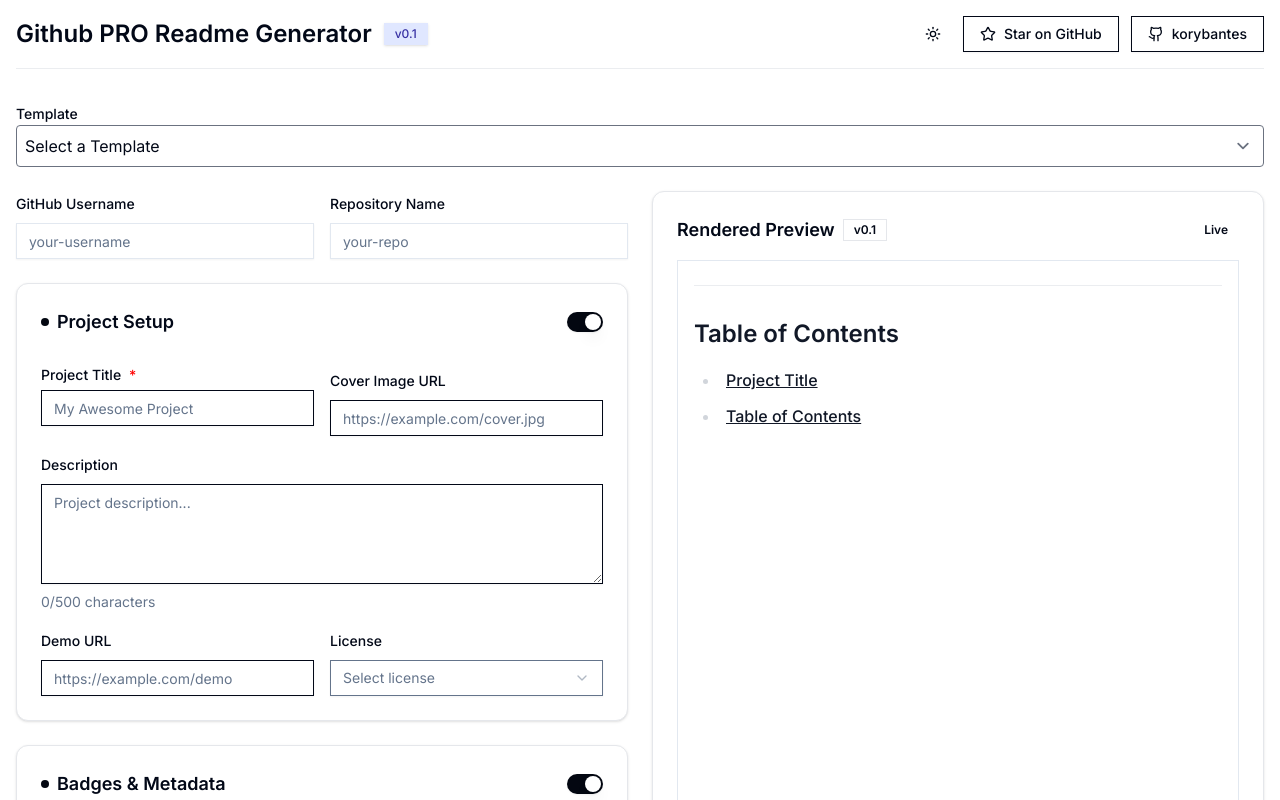
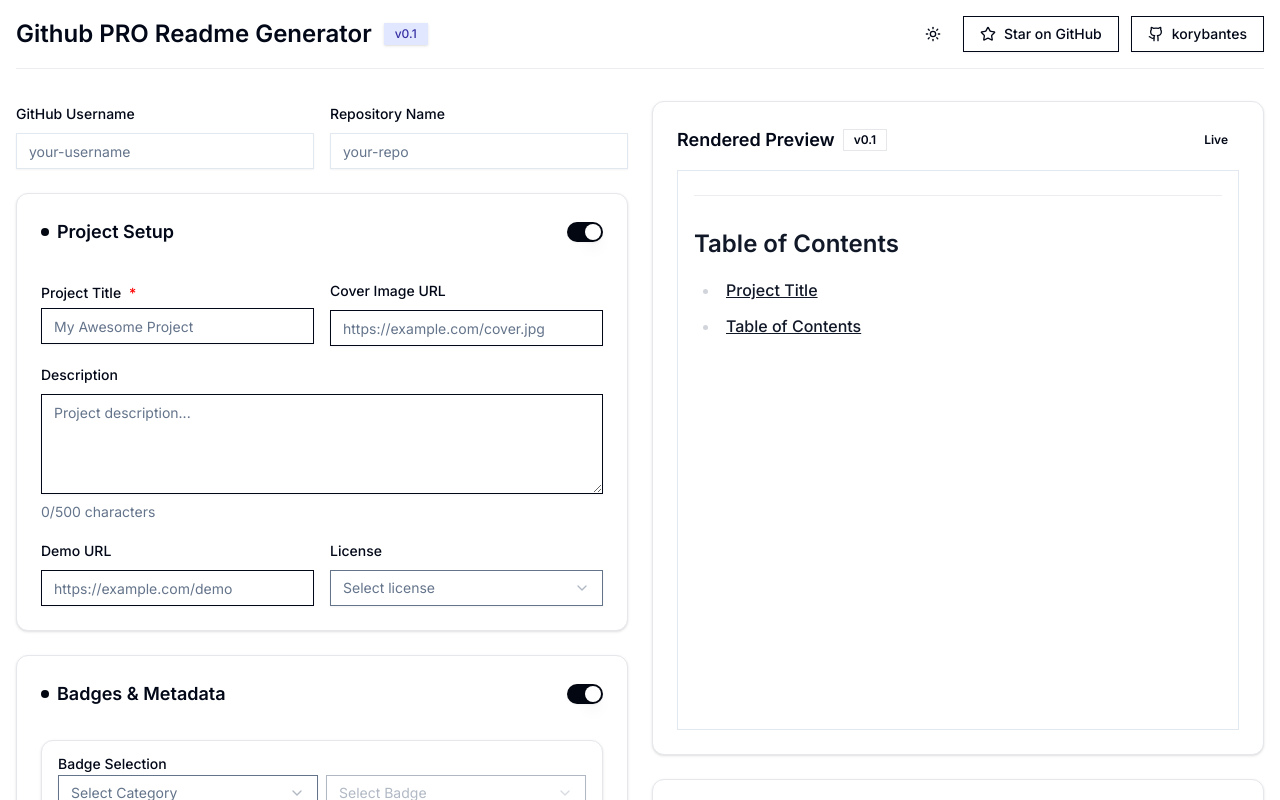
Before and after one commit to korybantes/github-pro-readme-generator, a Next.js app: page / in a window 1280 px wide. Shown: the top 800 px of the page. Built offline with nearby package versions, Linux system fonts and the light colour scheme.

Commit message:
Deleted templates, ui updates undo/redo

```diff
--- a/src/app/editor-section.tsx
+++ b/src/app/editor-section.tsx
@@ -146,13 +146,14 @@
         checked={props.openSections.project}
         onCheckedChange={() => toggleSection("project")}
         />
-  </div>
+    </div>
 
           {/* Content conditionally rendered */}
           {props.openSections.project && (
             <div className="space-y-4 pt-4">
               <div className="grid grid-cols-2 gap-4">
-                <div className="space-y-2">
+                <div className="space-y-2 display:inline-block">
+                  <span className="bg-primary w-3 h-3 rounded-full" />
                   <Label className="flex items-center gap-2">
                     Project Title
                     <span className="text-destructive">*</span>
@@ -161,7 +162,7 @@
                     value={props.title}
                     onChange={(e) => props.setTitle(e.target.value)}
                     placeholder="My Awesome Project"
-                    className="w-full"
+                    className="w-full display:inline-block"
                     required
                   />
                 </div>
--- a/src/app/page.tsx
+++ b/src/app/page.tsx
@@ -23,50 +23,6 @@
   Apache: '[![License](https://img.shields.io/badge/License-Apache_2.0-blue.svg)](https://opensource.org/licenses/Apache-2.0)',
   GNU: '[![License: GPL v3](https://img.shields.io/badge/License-GPLv3-blue.svg)](https://www.gnu.org/licenses/gpl-3.0)',
   ISC: '[![License: ISC](https://img.shields.io/badge/License-ISC-blue.svg)](https://opensource.org/licenses/ISC)',
-};
-
-// Templates for pre-filling the editor.
-const TEMPLATES: { [key: string]: Partial<{
-  title: string;
-  description: string;
-  installation: string;
-  usage: string;
-  features: string[];
-  development: string;
-  contributing: string;
-  tests: string;
-}> } = {
-  Minimalist: {
-    title: "My Project",
-    description: "A short and sweet project description.",
-    installation: "npm install",
-    usage: "npm start",
-    features: ["Simple", "Easy to use"],
-    contributing: "Please fork and submit pull requests.",
-    tests: "npm test",
-  },
-  Detailed: {
-    title: "My Detailed Project",
-    description:
-      "This project is designed to solve problem X with a comprehensive set of features.",
-    installation: "git clone ...\nnpm install",
-    usage: "Detailed usage instructions go here.",
-    features: ["Feature A", "Feature B", "Feature C"],
-    development: "Run the development server with npm run dev.",
-    contributing: "Open issues, fork, and submit PRs.",
-    tests: "Run tests using npm test",
-  },
-  Technical: {
-    title: "Technical Project",
-    description:
-      "An advanced project that leverages cutting-edge technologies.",
-    installation: "Clone the repo, install dependencies with yarn.",
-    usage: "Refer to the technical documentation.",
-    features: ["High Performance", "Scalable", "Modular"],
-    development: "Use Docker and Kubernetes for local development.",
-    contributing: "Follow our coding guidelines.",
-    tests: "Automated tests are run via CI/CD pipeline.",
-  },
 };
 
 interface Deployment { provider: string; url: string; }
@@ -278,23 +234,6 @@
     }
   };
 
-  // Template selection handler
-  const handleTemplateSelect = (template: string) => {
-    setSelectedTemplate(template);
-    const t = TEMPLATES[template];
-    if (t) {
-      // Update only fields provided by the template
-      if (t.title !== undefined) setTitle(t.title);
-      if (t.description !== undefined) setDescription(t.description);
-      if (t.installation !== undefined) setInstallation(t.installation);
-      if (t.usage !== undefined) setUsage(t.usage);
-      if (t.features !== undefined) setFeatures(t.features);
-      if (t.development !== undefined) setDevelopment(t.development);
-      if (t.contributing !== undefined) setContributing(t.contributing);
-      if (t.tests !== undefined) setTests(t.tests);
-    }
-  };
-
   const generateReadme = useCallback(() => {
     try {
       const sections = [];
@@ -487,22 +426,6 @@
         </div>
       </header>
 
-      {/* Template Selection Dropdown */}
-      <div className="mb-6">
-        <Label>Template</Label>
-        <select
-          value={selectedTemplate}
-          onChange={(e) => handleTemplateSelect(e.target.value)}
-          className="border p-2 rounded w-full"
-        >
-          <option value="">Select a Template</option>
-          {Object.keys(TEMPLATES).map((template) => (
-            <option key={template} value={template}>
-              {template}
-            </option>
-          ))}
-        </select>
-      </div>
 
       <div className="grid lg:grid-cols-2 gap-6">
         <div className="flex flex-col gap-6">
```
